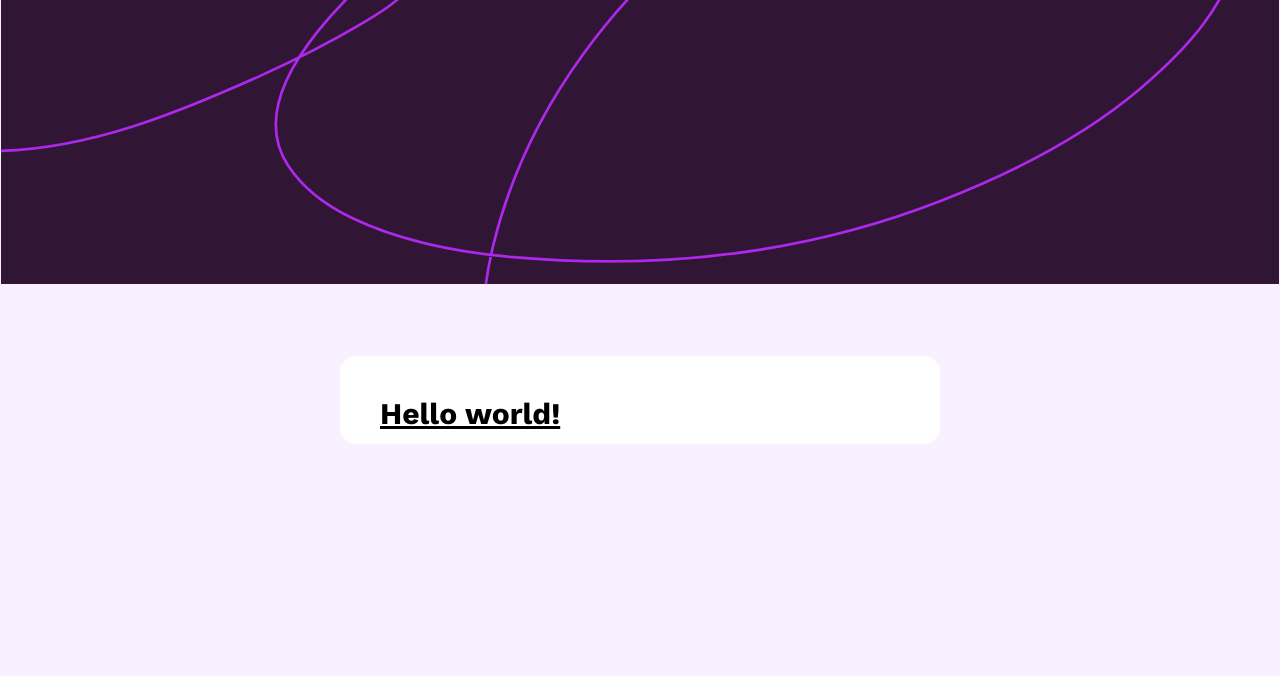
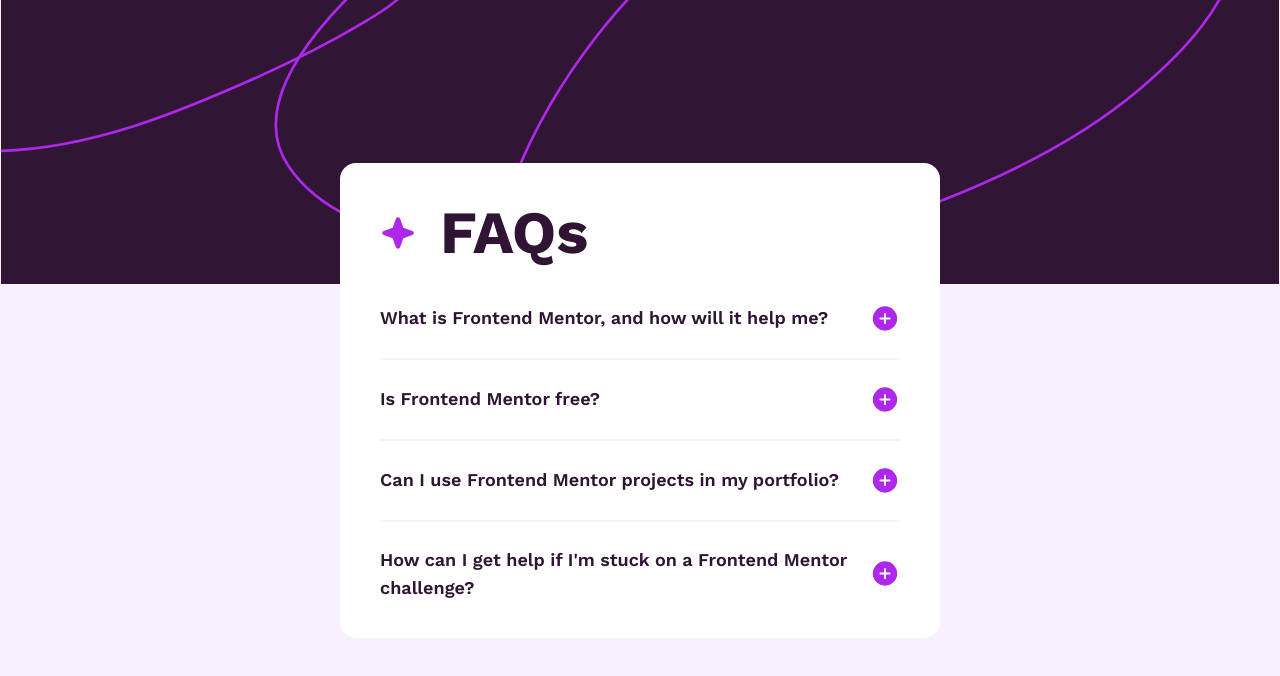
Before and after one commit to maryam-nasir/fm-faq-accordion, a React (Vite) app: page / in a window 1280 px wide. Shown: the top 676 px of the page. Built offline with nearby package versions, Linux system fonts and the light colour scheme.

Commit message:
Add App component

```diff
--- a/src/App.jsx
+++ b/src/App.jsx
@@ -1,7 +1,11 @@
+import Header from "./components/Header";
+import Questions from "./components/Questions";
+
 const App = () => {
   return (
     <>
-      <h1 className="text-3xl font-bold underline">Hello world!</h1>
+      <Header />
+      <Questions />
     </>
   );
 };
```
